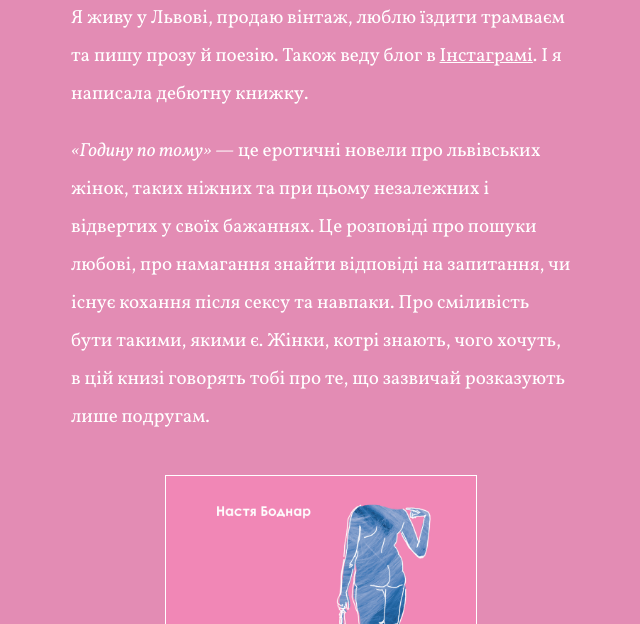
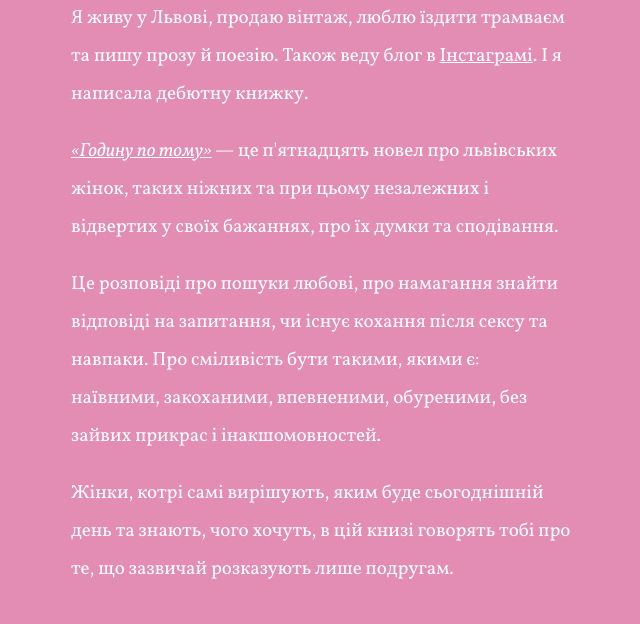
Before and after one commit to denisbodnar/nastya-personal-site, a plain HTML site: page index.html in a window 1280 px wide. Shown: the part 165-789 px from the top of the page, without its empty margins (319-959 px from the left). Drawn offline with nearby package versions, Linux system fonts and the light colour scheme; a script that the page names is missing; a web font is replaced by a local one.

Commit message:
Added links for form

```diff
--- a/index.html
+++ b/index.html
@@ -24,9 +24,20 @@
             Я живу у Львові, продаю вінтаж, люблю їздити трамваєм та пишу прозу й поезію. Також веду блог в <a href="instagram.com/nastya.bodnar">Інстаграмі</a>. І я написала дебютну книжку.
           </p>
           <p>
-            <i>«Годину по тому»</i> — це еротичні новели про львівських жінок, таких ніжних та при цьому незалежних і відвертих у своїх бажаннях.
-            Це розповіді про пошуки любові, про намагання знайти відповіді на запитання, чи існує кохання після сексу та навпаки. Про сміливість бути такими, якими є.
-            Жінки, котрі знають, чого хочуть, в цій книзі говорять тобі про те, що зазвичай розказують лише подругам.
+            <i><a href="https://forms.gle/2wGpAUzXm5HbaGYZA">«Годину по тому»</a></i> &mdash; це п'ятнадцять новел про львівських
+            жінок, таких ніжних та при цьому незалежних і відвертих у своїх бажаннях, про їх думки та сподівання.
+            </p>
+          <p>
+            Це розповіді про пошуки любові, про намагання знайти
+            відповіді на запитання, чи існує кохання після сексу та
+            навпаки. Про сміливість бути такими, якими є: наївними,
+            закоханими, впевненими, обуреними, без зайвих прикрас і інакшомовностей.
+            </p>
+
+          <p>
+            Жінки, котрі самі вирішують, яким буде сьогоднішній
+            день та знають, чого хочуть, в цій книзі говорять тобі про те,
+            що зазвичай розказують лише подругам.
           </p>
         </div>
       </div>
@@ -69,7 +80,7 @@
 
       <div class="buttons">
 
-        <div class="button-group" onclick="window.open('https://book-ye.com.ua/hudozhnja-literatura/proza/suchasna-ukrayinska-proza/godynu-po-tomu', '_blank')">
+        <div class="button-group" onclick="window.open('https://forms.gle/2wGpAUzXm5HbaGYZA', '_blank')">
           <div class="button-link">Купити книгу</div>
         </div>
 
```
